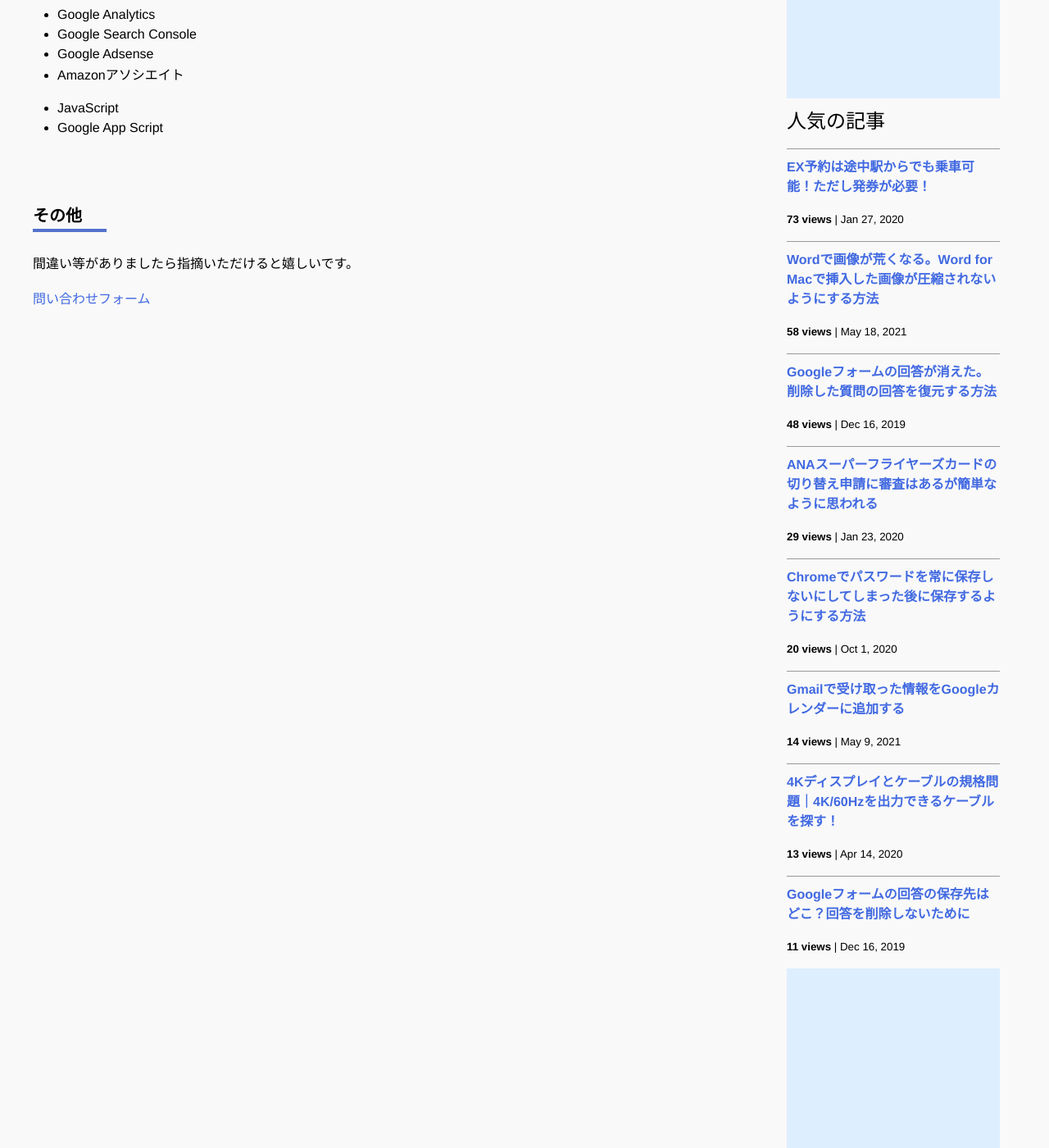
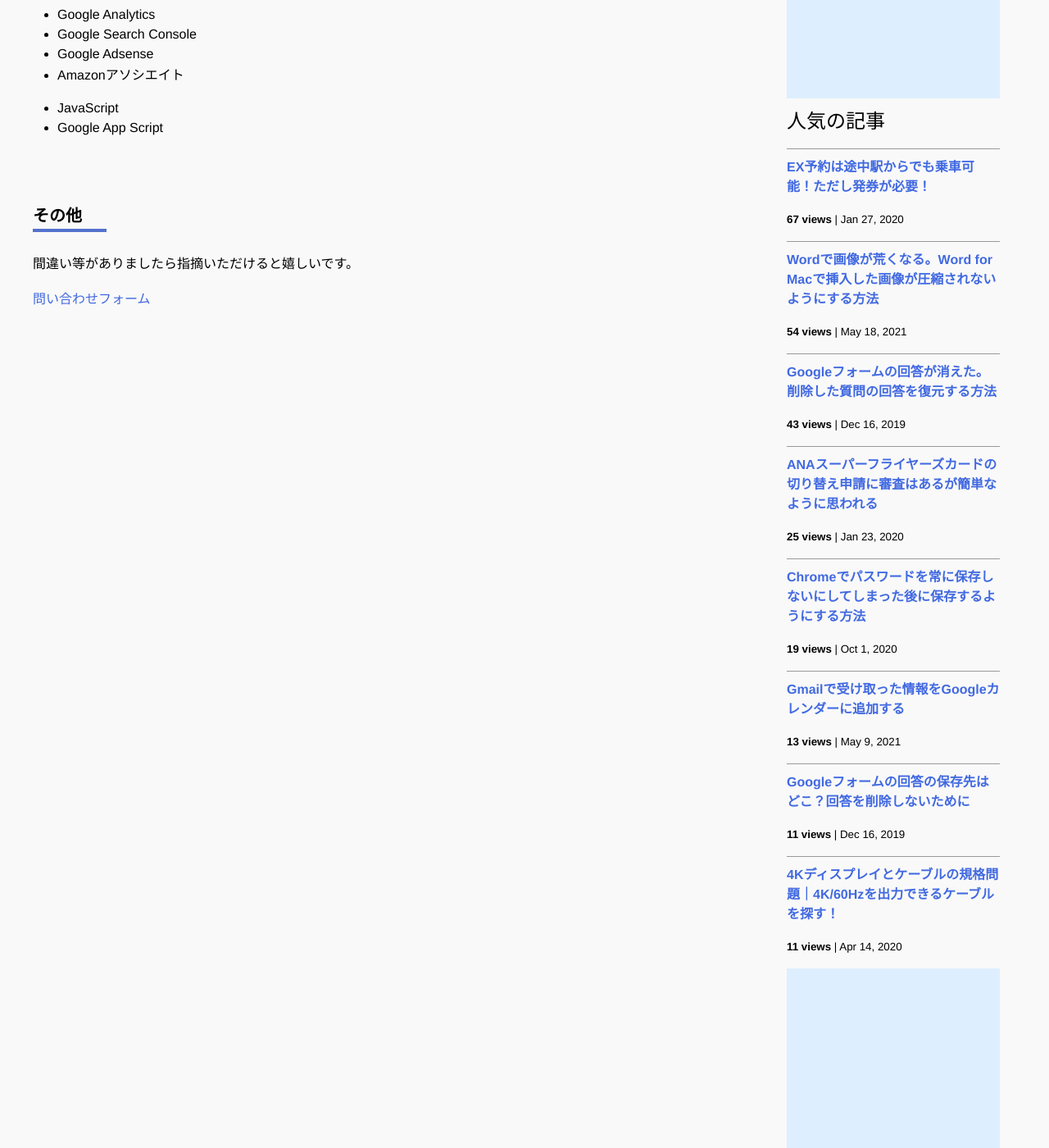
Before and after one commit to iwanaminami/shoyaiwaname, a Jekyll site: the page built from about.markdown, in a window 1280 px wide and 1400 px high, scrolled down 693 px. Shown: the whole window at 82% size. Built offline with Jekyll 4.4.1, drawn with Linux system fonts in a browser that asks for light colours; nearby versions of some CDN libraries; comment, search, counter and statistics services are not loaded.

Commit message:
chore(ga): update _data/popularposts.yml 20260222-0052

```diff
--- a/_data/popularposts.yml
+++ b/_data/popularposts.yml
@@ -1,17 +1,17 @@
 side:
-  - view: 73
+  - view: 67
     url: "/2020/01/27/ex-rideontheway.html"
-  - view: 58
+  - view: 54
     url: "/2021/05/18/image-compression-word.html"
-  - view: 48
+  - view: 43
     url: "/2019/12/16/restore-googleform.html"
-  - view: 29
+  - view: 25
     url: "/2020/01/23/sfc-judge.html"
-  - view: 20
+  - view: 19
     url: "/2020/10/01/googlepassword.html"
-  - view: 14
+  - view: 13
     url: "/2021/05/09/gmailtocalendar.html"
-  - view: 13
-    url: "/2020/04/14/4kcable.html"
   - view: 11
     url: "/2019/12/16/googleform-answers.html"
+  - view: 11
+    url: "/2020/04/14/4kcable.html"
```
